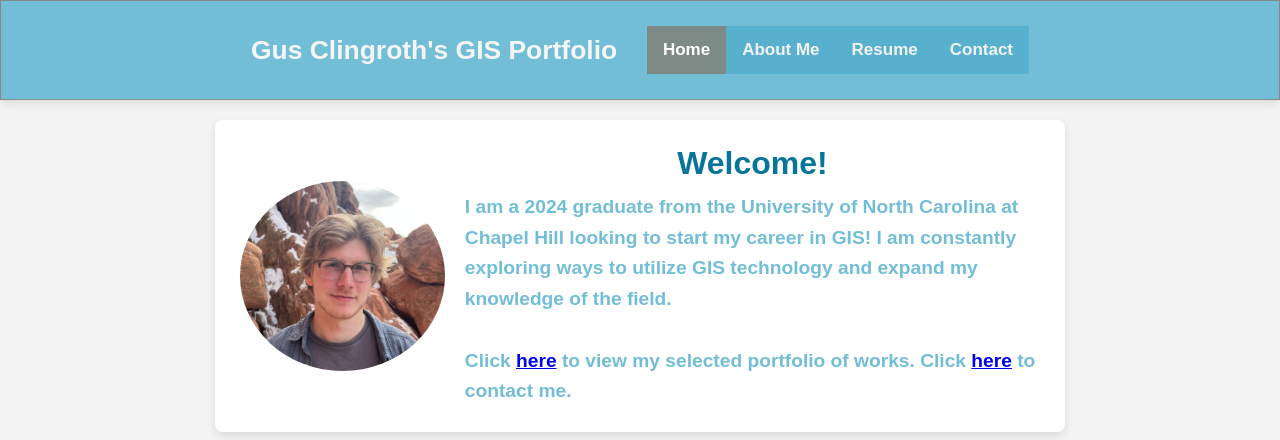
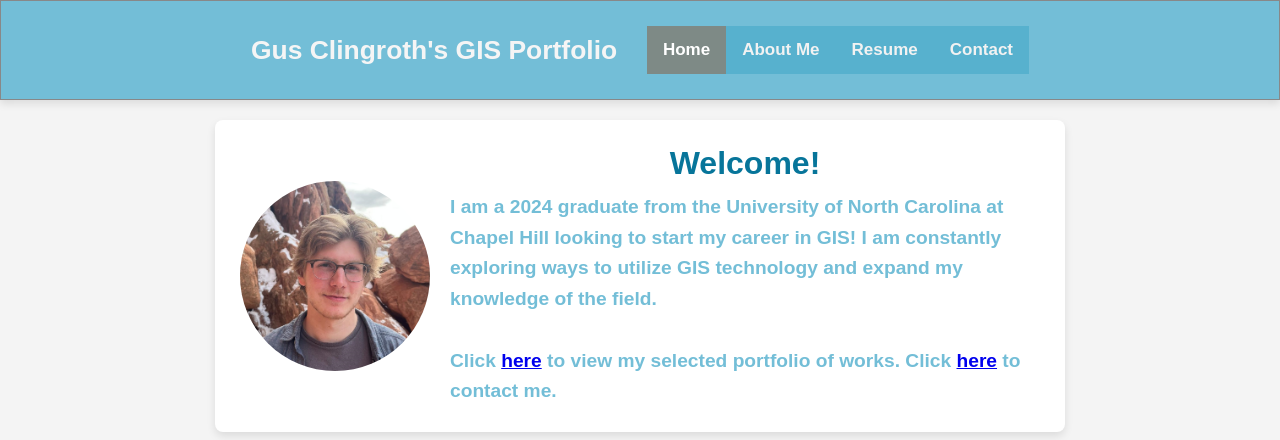
Before and after one commit to guscling/GIS_portfolio, a plain HTML site: page index.html in a window 1280 px wide. Shown: the top 440 px of the page. Drawn offline with Linux system fonts and the light colour scheme; grey boxes are pictures that could not be loaded.

Commit message:
Update index.html

```diff
--- a/index.html
+++ b/index.html
@@ -125,7 +125,7 @@
         }
         #headshot {
             height: 190px;
-            width: auto;
+            width: 190px;
             margin-right: 20px; /* Move the headshot to the left with a margin to the right */
             border-radius: 50%;
             object-fit: cover;
```
